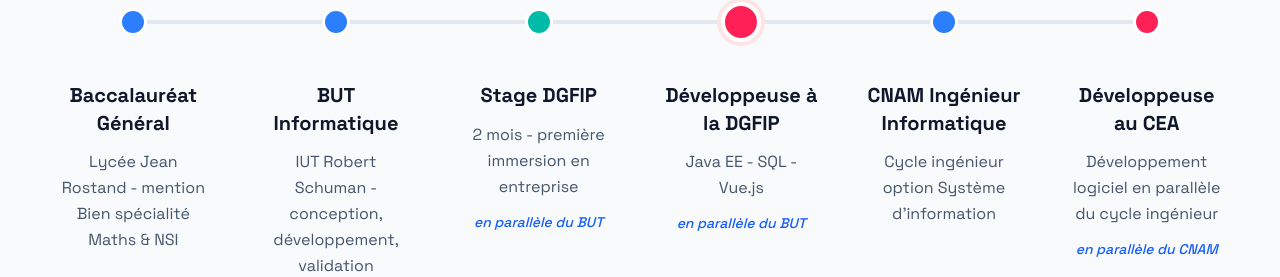
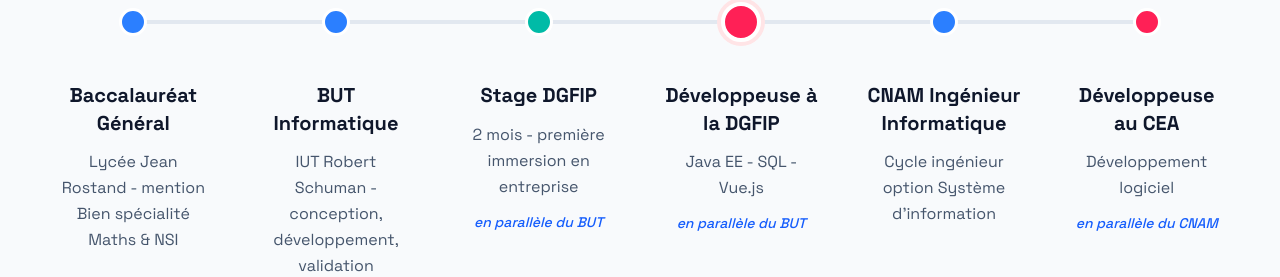
Before and after one commit to Priscillia-B/Portfolio, a React (Vite) app: page / in a window 1280 px wide. Shown: the part 1923-2200 px from the top of the page. Built offline with nearby package versions, Linux system fonts and the light colour scheme.

Commit message:
Fix typo in timeline

```diff
--- a/src/data/timeline.js
+++ b/src/data/timeline.js
@@ -43,7 +43,7 @@
     type: "alternance",
     label: "Alternance",
     title: "Développeuse au CEA",
-    desc: "Développement logiciel en parallèle du cycle ingénieur",
+    desc: "Développement logiciel",
     overlap: "en parallèle du CNAM",
   },
 ];
```
